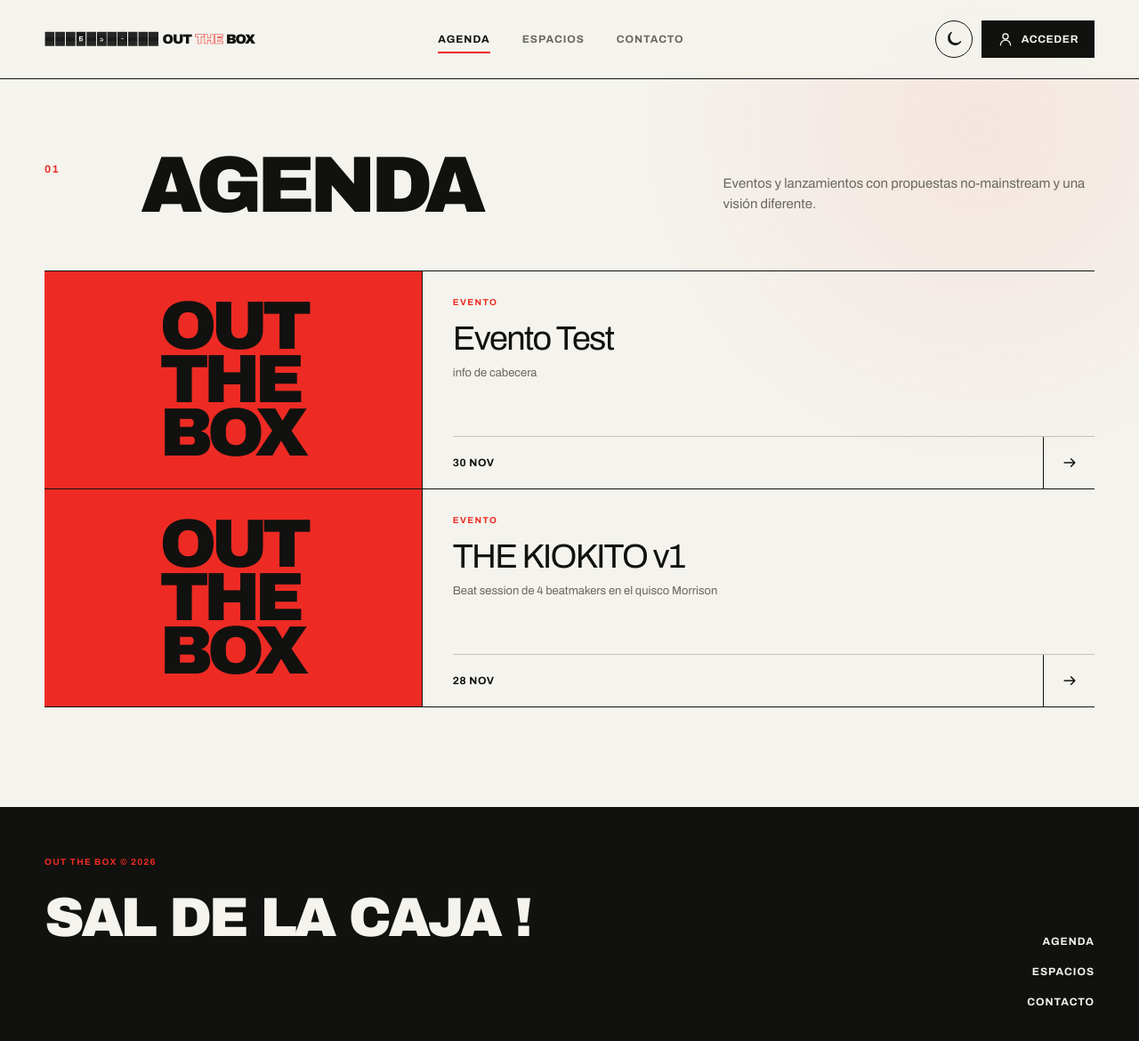
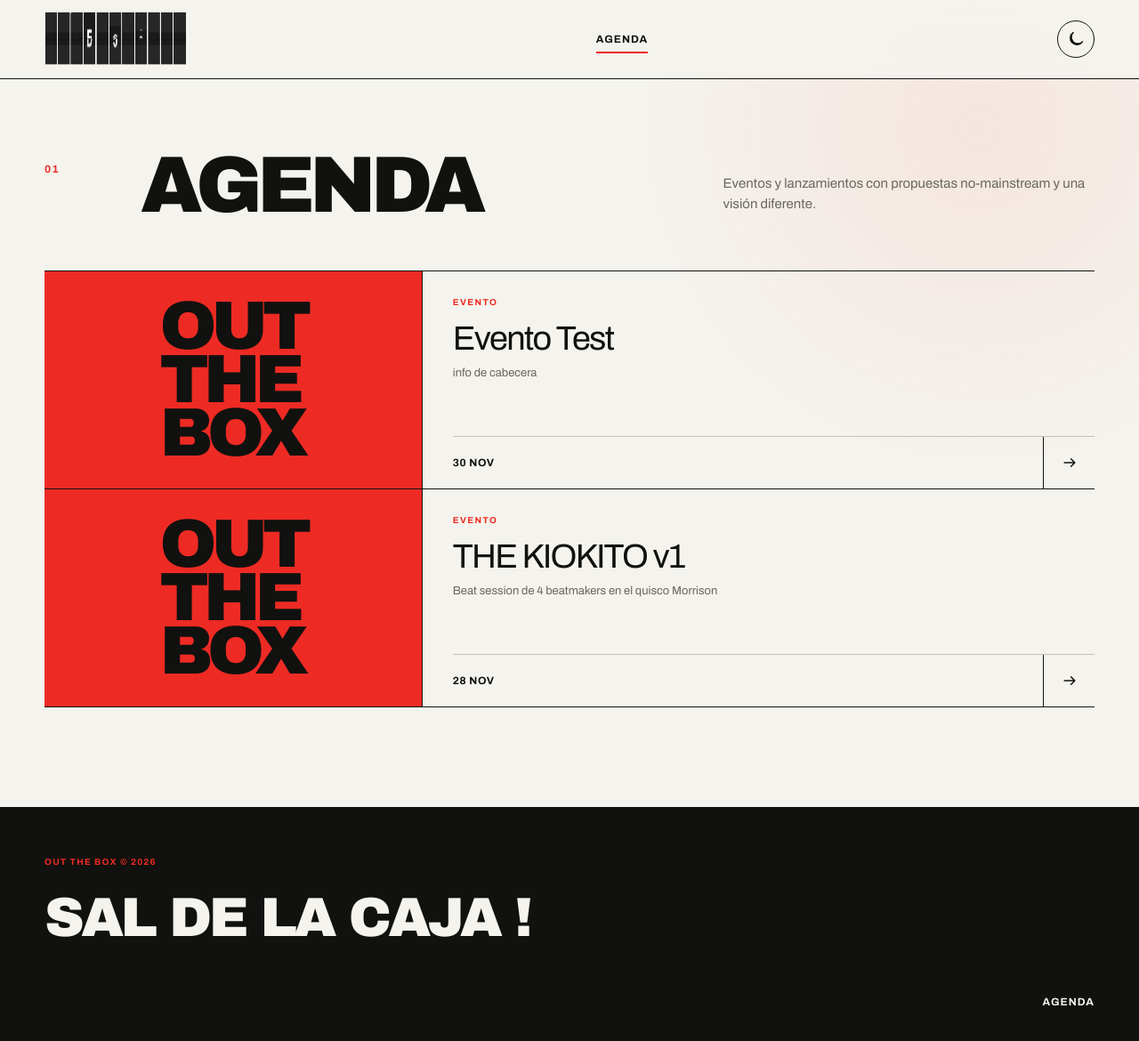
Before and after one commit to PaulFilms/otb.outthebox, a React (Vite) app in the folder OTB Web/: page / in a window 1280 px wide. Shown: the top 1170 px of the page at 89% size. Built offline with nearby package versions, Linux system fonts and the light colour scheme; the HTML template or start-up script is replaced by a standard one.

Commit message:
2026.11.18 / Mejoras

```diff
--- a/OTB Web/src/App.tsx
+++ b/OTB Web/src/App.tsx
@@ -129,6 +129,7 @@ function MoonIcon({ size = 20, strokeWidth = 1.8 }: IconProps) {
   )
 }
 
+/* Acceso desactivado temporalmente.
 function UserIcon({ size = 20, strokeWidth = 1.8 }: IconProps) {
   return (
     <svg
@@ -154,6 +155,7 @@ function UserIcon({ size = 20, strokeWidth = 1.8 }: IconProps) {
     </svg>
   )
 }
+*/
 
 function ArrowIcon({ size = 20, strokeWidth = 1.8 }: IconProps) {
   return (
@@ -245,34 +247,24 @@ function Logo() {
       type="button"
       aria-label="OTB — inicio"
     >
-      <img src={rotativeGif} alt="" style={{ height: "1.2em", verticalAlign: "middle" }} />
-      <span>OUT</span>
+      <img src={rotativeGif} alt="" style={{ height: "4.4em", verticalAlign: "middle" }} />
+      {/* <span>OUT</span>
       <span className="logo-outline">THE</span>
-      <span>BOX</span>
+      <span>BOX</span> */}
     </button>
   )
 }
 
 function Header({
   page,
-  setPage,
   dark,
   setDark,
-  openLogin,
 }: {
   page: Page
-  setPage: (page: Page) => void
   dark: boolean
   setDark: (value: boolean) => void
-  openLogin: () => void
 }) {
   const [menuOpen, setMenuOpen] = useState(false)
-
-  const navigate = (nextPage: Page) => {
-    setPage(nextPage)
-    setMenuOpen(false)
-    window.scrollTo({ behavior: "smooth", top: 0 })
-  }
 
   return (
     <header className="site-header">
@@ -282,16 +274,13 @@ function Header({
           aria-label="Navegación principal"
           className={menuOpen ? "main-nav open" : "main-nav"}
         >
-          {(["agenda", "espacios", "contacto"] as Page[]).map((item) => (
-            <button
-              className={page === item ? "nav-link active" : "nav-link"}
-              key={item}
-              onClick={() => navigate(item)}
-              type="button"
-            >
-              {item}
-            </button>
-          ))}
+          <a
+            aria-current={page === "agenda" && !isEventPage ? "page" : undefined}
+            className={page === "agenda" ? "nav-link active" : "nav-link"}
+            href={siteRoot.href}
+          >
+            Agenda
+          </a>
         </nav>
         <div className="header-actions">
           <button
@@ -302,10 +291,10 @@ function Header({
           >
             {dark ? <SunIcon /> : <MoonIcon />}
           </button>
-          <button className="login-button" onClick={openLogin} type="button">
+          {/* <button className="login-button" onClick={openLogin} type="button">
             <UserIcon size={18} />
             <span>Acceder</span>
-          </button>
+          </button> */}
           <button
             aria-expanded={menuOpen}
             aria-label={menuOpen ? "Cerrar menú" : "Abrir menú"}
@@ -326,6 +315,7 @@ type EditorialCardProps = {
   alt: string
   kicker: string
   title: string
+  titleHref?: string
   description: string
   footer: ReactNode
   tone?: "release"
@@ -336,6 +326,7 @@ function EditorialCard({
   alt,
   kicker,
   title,
+  titleHref,
   description,
   footer,
   tone,
@@ -362,7 +353,7 @@ function EditorialCard({
       </div>
       <div className="card-copy">
         <p className="eyebrow">{kicker}</p>
-        <h2>{title}</h2>
+        <h2>{titleHref ? <a className="entry-link" href={titleHref}>{title}</a> : title}</h2>
         {description && <p className="card-description">{description}</p>}
         <div className="card-footer">{footer}</div>
       </div>
@@ -471,10 +462,13 @@ function Agenda() {
             key={event.id}
             kicker={event.type === "LANZAMIENTO" ? "LANZAMIENTO" : "EVENTO"}
             title={event.title}
+            titleHref={eventHref(event.id)}
             tone={event.type === "LANZAMIENTO" ? "release" : undefined}
             footer={
               <>
-                <EventDate date={event.date} />
+                <a className="entry-link" href={eventHref(event.id)}>
+                  <EventDate date={event.date} />
+                </a>
                 <a aria-label={`Ver ${event.title}`} className="arrow-button" href={eventHref(event.id)}>
                   <ArrowIcon />
                 </a>
@@ -655,6 +649,7 @@ function Contacto() {
   )
 }
 
+/* Acceso desactivado temporalmente.
 function LoginModal({ close }: { close: () => void }) {
   const [success, setSuccess] = useState(false)
   const submit = (event: FormEvent<HTMLFormElement>) => {
@@ -738,8 +733,9 @@ function LoginModal({ close }: { close: () => void }) {
     </div>
   )
 }
+*/
 
-function Footer({ setPage }: { setPage: (page: Page) => void }) {
+function Footer() {
   return (
     <footer className="site-footer">
       <div className="footer-statement">
@@ -748,22 +744,16 @@ function Footer({ setPage }: { setPage: (page: Page) => void }) {
         <strong>SAL DE LA CAJA !</strong>
       </div>
       <div className="footer-nav">
-        {(["agenda", "espacios", "contacto"] as Page[]).map((item) => (
-          <button key={item} onClick={() => setPage(item)} type="button">
-            {item}
-          </button>
-        ))}
+        <a href={siteRoot.href}>Agenda</a>
       </div>
     </footer>
   )
 }
 
 export default function App() {
-  const [page, setPage] = useState<Page>(() => {
-    const section = new URLSearchParams(window.location.search).get("seccion")
-    return !isEventPage && (section === "espacios" || section === "contacto") ? section : "agenda"
-  })
-  const [loginOpen, setLoginOpen] = useState(false)
+  const section = new URLSearchParams(window.location.search).get("seccion")
+  const page: Page = !isEventPage && (section === "espacios" || section === "contacto") ? section : "agenda"
+  // const [loginOpen, setLoginOpen] = useState(false)
   const [dark, setDark] = useState(
     () => localStorage.getItem("otb-theme") === "dark",
   )
@@ -773,24 +763,12 @@ export default function App() {
     localStorage.setItem("otb-theme", dark ? "dark" : "light")
   }, [dark])
 
-  function navigate(nextPage: Page) {
-    if (isEventPage) {
-      const url = new URL(siteRoot)
-      if (nextPage !== "agenda") url.searchParams.set("seccion", nextPage)
-      window.location.assign(url)
-    } else {
-      setPage(nextPage)
-    }
-  }
-
   return (
     <div className="app">
       <Header
         dark={dark}
-        openLogin={() => setLoginOpen(true)}
         page={page}
         setDark={setDark}
-        setPage={navigate}
       />
       {isEventPage ? <EventDetail /> : (
         <>
@@ -799,13 +777,8 @@ export default function App() {
           {page === "contacto" && <Contacto />}
         </>
       )}
-      <Footer
-        setPage={(nextPage) => {
-          navigate(nextPage)
-          window.scrollTo({ behavior: "smooth", top: 0 })
-        }}
-      />
-      {loginOpen && <LoginModal close={() => setLoginOpen(false)} />}
+      <Footer />
+      {/* {loginOpen && <LoginModal close={() => setLoginOpen(false)} />} */}
     </div>
   )
 }
--- a/OTB Web/src/index.css
+++ b/OTB Web/src/index.css
@@ -120,7 +120,7 @@ a {
 }
 
 .nav-link,
-.footer-nav button {
+.footer-nav a {
   padding: 8px 0;
   border: 0;
   background: transparent;
@@ -445,6 +445,11 @@ a {
   line-height: 1;
 }
 
+.entry-link:is(:hover, :focus-visible) {
+  text-decoration: underline;
+  text-underline-offset: .15em;
+}
+
 .card-description {
   max-width: 650px;
   margin: 0 34px 20px 0;
@@ -626,7 +631,7 @@ textarea::placeholder {
   justify-content: flex-end;
 }
 
-.footer-nav button {
+.footer-nav a {
   color: var(--bg);
 }
 
```
Also changed, not shown: 1 other file (tests, documents, lock files or other folders).
